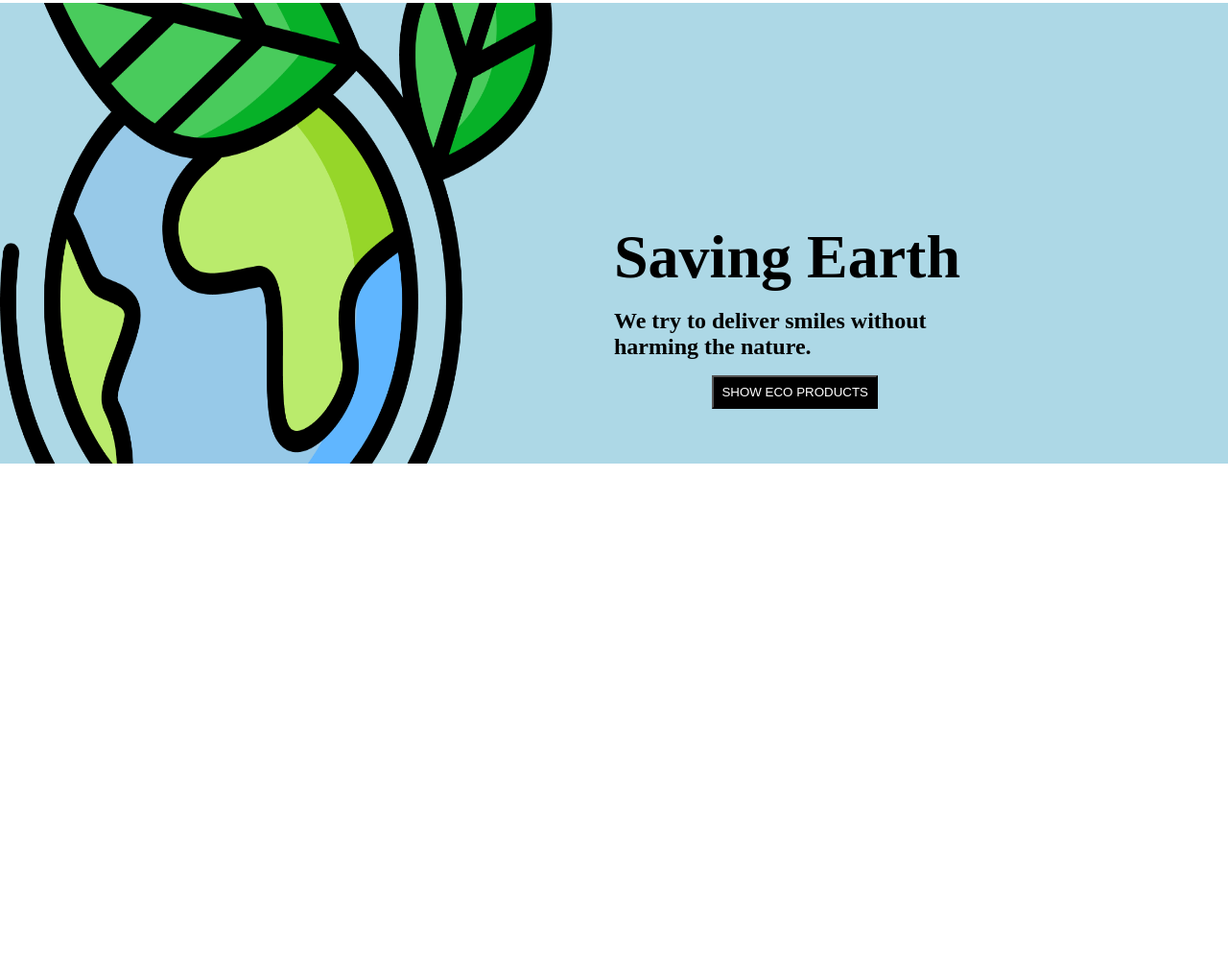
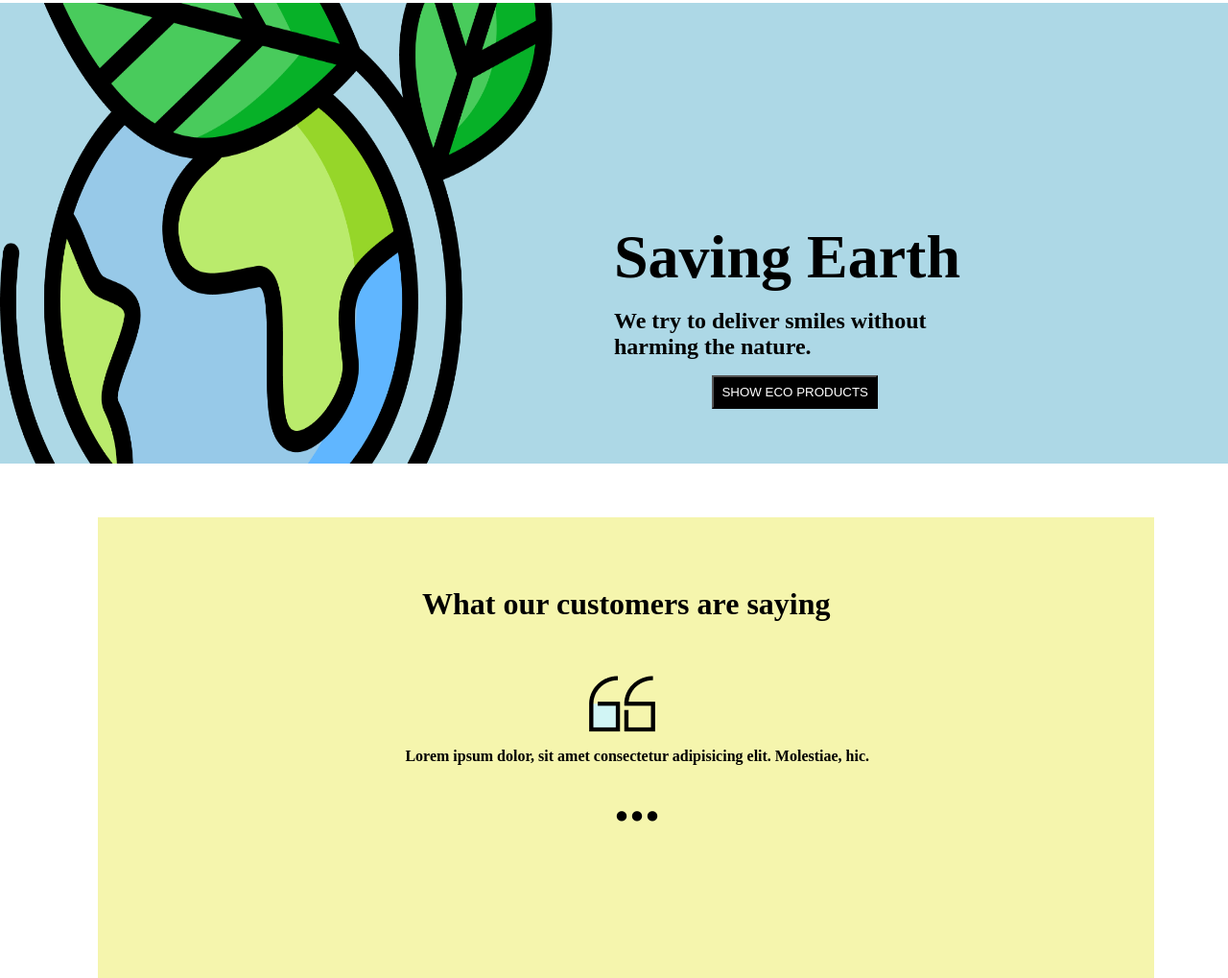
Before and after one commit to KumariDeeksha/giftingsite, a plain HTML site: page index.html in a window 1280 px wide. Shown: the part 1869-2888 px from the top of the page at 96% size. Before the commit the page ends 2356 px from the top, so only its background shows below. Drawn offline with Linux system fonts and the light colour scheme.

Commit message:
customer review

```diff
--- a/index.html
+++ b/index.html
@@ -91,6 +91,14 @@
      <h2>We try to deliver smiles without <br> harming the nature.</h2>
     <button>SHOW ECO PRODUCTS</button> </div>
 
+    <div class="yellow">
+        <h1>What our customers are saying</h1>
+        <img src="/image/quote social media interaction communication web.png" alt="">
+
+        <h4>Lorem ipsum dolor, sit amet consectetur adipisicing elit. Molestiae, hic.</h4>
+        <h3>...</h3>
+    </div>
+
 </body>
 
 </html>
--- a/style.css
+++ b/style.css
@@ -188,3 +188,32 @@
     padding: 1vh;
     margin-top: 2vh;
 }
+.yellow{
+    background-color: rgb(245, 245, 173);
+    height: 60vh;
+    width: 86%;
+    margin-left: 8vw;
+    margin-top: 7vh;
+}
+.yellow h1{
+    display: flex;
+    justify-content: center;
+    margin-top: 7vh;
+    padding: 9vh;
+}
+.yellow img{
+    display: flex;
+    margin-left: 40vw;
+    margin-top: -2vh;
+}
+.yellow h4{
+    display: flex;
+    margin-left: 25vw;
+    margin-top: 2vh;
+}
+.yellow h3{
+    font-weight: bold;
+    margin-left: 42vw;
+
+    font-size: 4rem;
+}
```
